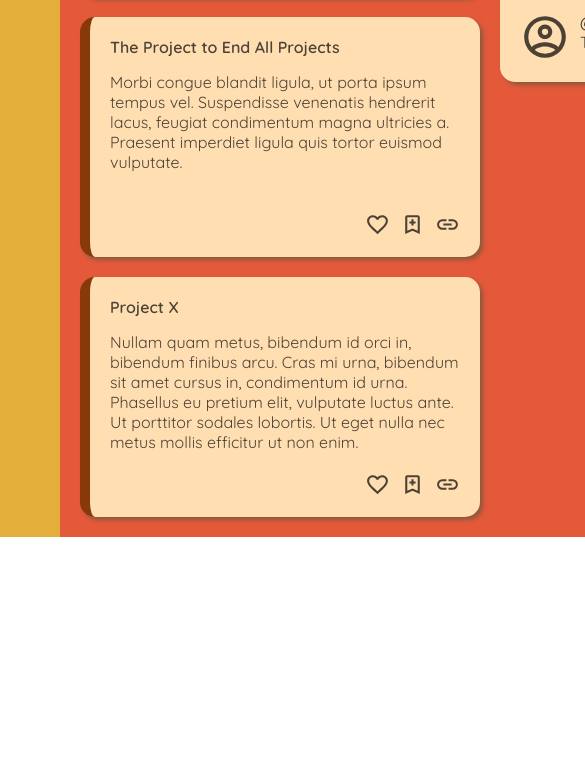
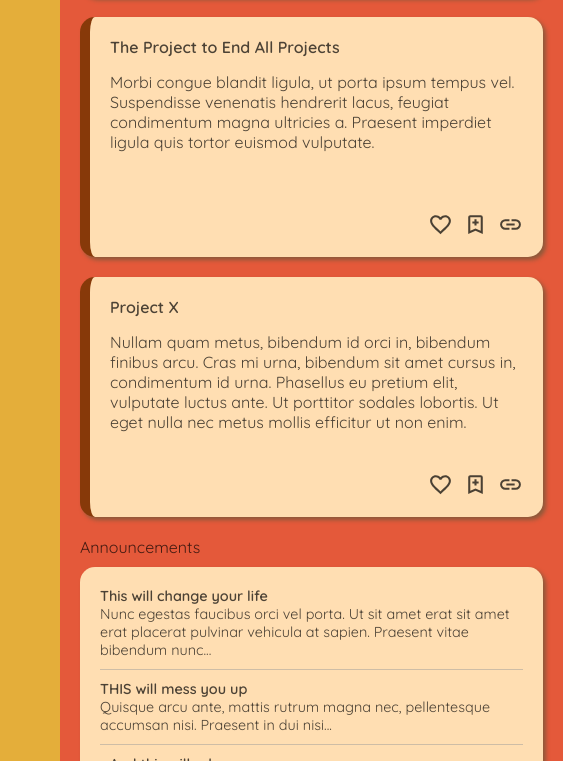
Before and after one commit to zawho/admin-dashboard, a plain HTML site: page index.html in a window 390 px wide. Shown: the part 1239-2000 px from the top of the page, 585 px wide, since content can reach past the window. Before the commit the page ends 1776 px from the top, so only its background shows below. Drawn offline with Linux system fonts and the light colour scheme.

Commit message:
Add responsive fixes

```diff
--- a/index.html
+++ b/index.html
@@ -86,7 +86,7 @@
                 <div class="main-header">Your Projects</div>
                 <div class="project-main">
                     <div class="project-item">
-                        <div class="project-header">Life-altering Project</div>
+                        <div class="project-header">Life-Altering Project</div>
                         <div class="project-text">Lorem ipsum dolor sit amet, consectetur
                              adipiscing elit. Sed vitae vulputate velit. Suspendisse odio
                               enim, efficitur ac aliquet eu, porta pharetra lacus. Donec
--- a/style.css
+++ b/style.css
@@ -247,18 +247,41 @@ body {
     font-size: 1rem;
 }
 
-@media only screen and (max-width: 792px) {
-    .sidebar {
-        width: 60px;
-        overflow: hidden;
-        white-space: nowrap;
+@media only screen and (max-width: 790px) {
+    .page-container {
+        grid-template-columns: 60px 5fr;
+        grid-template-rows: 166px 5fr;
+    }
+
+    .sidebar-logo > div, .nav-item > div {
+        display: none;
     }
 
     .sidebar-logo {
-        padding: 0px 0px 0px 10px;
+        padding: 0px 10px 0px 10px;
     }
 
     .primary-nav, .secondary-nav {
-        padding: 0px 0px 0px 20px;
+        padding: 0px 20px 0px 20px;
+    }
+
+    .main-content {
+        grid-template-columns: 1fr;
+        grid-template-rows: 1fr 290px 400px;
+    }
+
+    .project-container{
+        grid-column: 1 / 1;
+        grid-row: 1 / 2;
+    }
+
+    .announce-container {
+        grid-column: 1 / 1;
+        grid-row: 2 / 3;
+    }
+
+    .trend-container {
+        grid-column: 1 / 1;
+        grid-row: 3 / 4;
     }
 }
```
